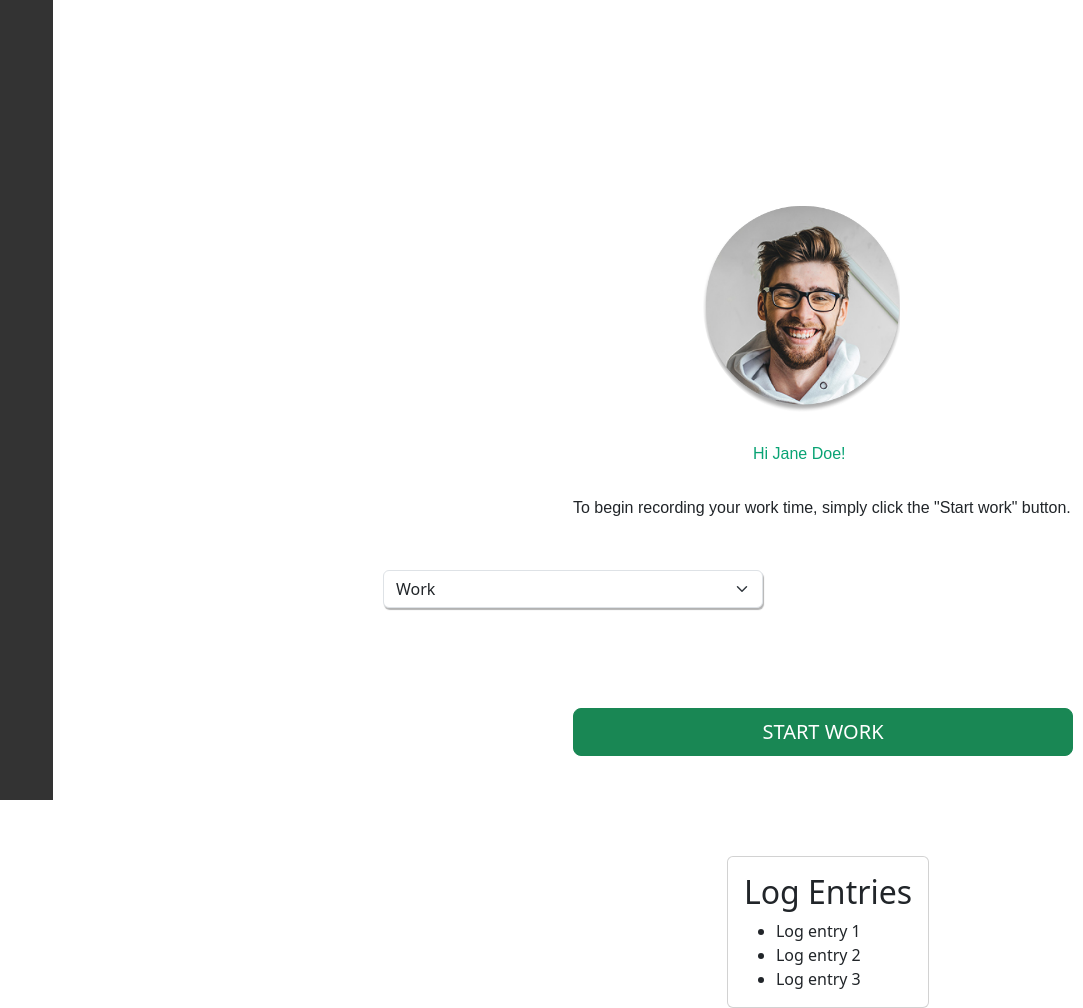
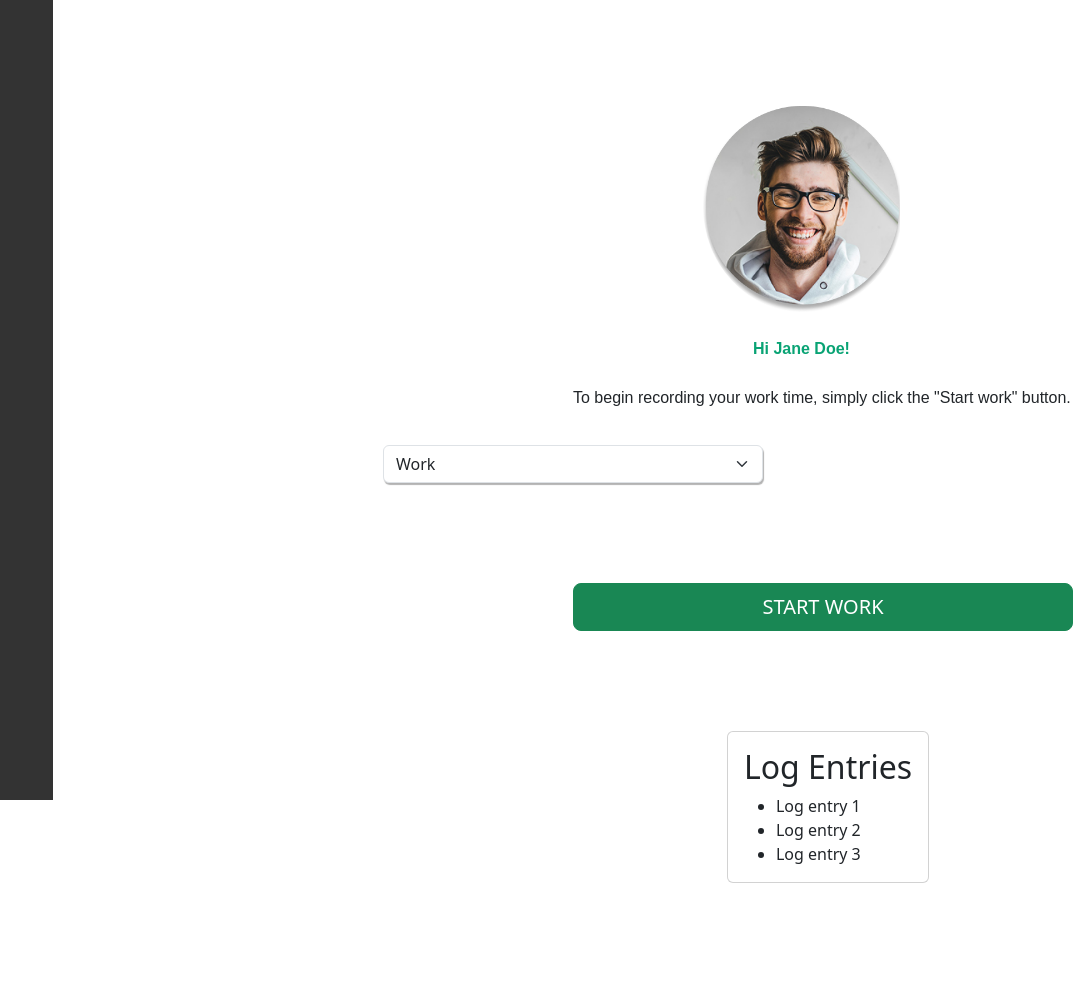
Before and after one commit to Rappyyy/DTR_Start_Stop_Project, a plain HTML site: page index.html in a window 1280 px wide. Shown: the whole page, without its empty margins (197-1280 px from the left). After the commit the page ends 883 px from the top, so only its background shows below. Drawn offline with nearby package versions, Linux system fonts and the light colour scheme.

Commit message:
Made chamges for placement

```diff
--- a/index.css
+++ b/index.css
@@ -26,24 +26,25 @@
 
 .main_container {
   margin-left: 900px;
-  margin-top: 200px;
+  margin-top: 100px;
 }
 
 #hi {
-  margin-top: 30px;
+  margin-top: 25px;
   margin-left: 50px;
   color: #09a374;
   font-family: "Poppins", sans-serif;
+  font-weight: bold;
 }
 
 #To_begin_text {
-  margin-top: 30px;
+  margin-top: 25px;
   margin-left: -130px;
   font-family: "Poppins", sans-serif;
 }
 
 .form-select {
-  margin-top: 50px;
+  margin-top: 35px;
   margin-left: -320px;
   box-shadow: 1px 2px 1px rgba(0, 0, 0, 0.3);
 }
@@ -55,10 +56,10 @@
 }
 
 .log-container {
- margin-top: 100px;
- display: flex;
- justify-content: center;
- width: 250px;
+  margin-top: 100px;
+  display: flex;
+  justify-content: center;
+  width: 250px;
 }
 
 .log-list {
```
